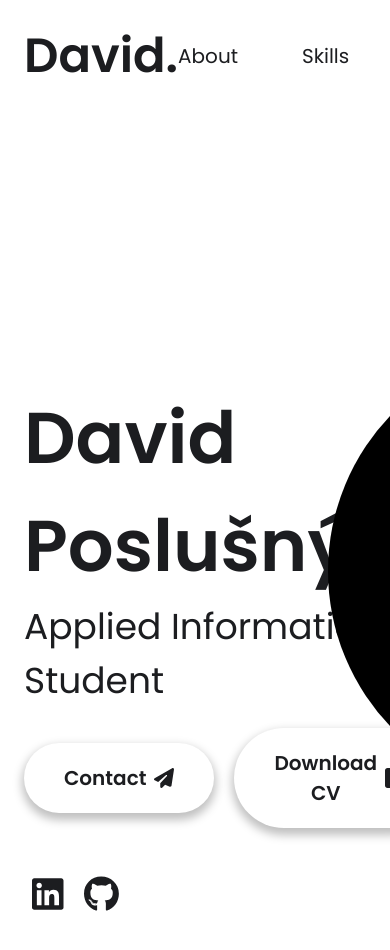
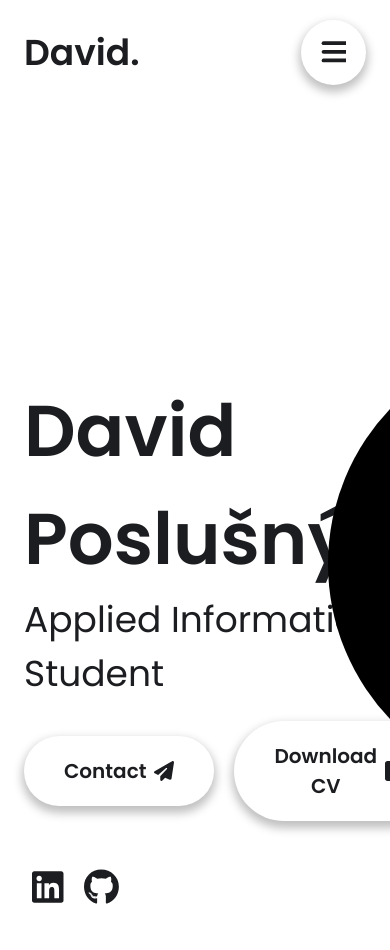
Before and after one commit to itsDaiton/portfolio, a React (Vite) app: page / in a window 390 px wide. Shown: the top 950 px of the page. Built offline with nearby package versions, Linux system fonts and the light colour scheme.

Commit message:
responsive navbar

```diff
--- a/src/components/Navbar.jsx
+++ b/src/components/Navbar.jsx
@@ -1,12 +1,73 @@
 import React from 'react'
 import { navigation } from '../../utils/data'
-import { motion } from 'framer-motion'
+import { motion, useCycle } from 'framer-motion'
+
+const Path = (props) => {
+  return (
+    <motion.path
+    fill='transparent'
+    strokeWidth='3'
+    stroke='#1c1d20'
+    strokeLinecap='round'
+    {...props}
+  />
+  )
+}
+
+const MenuToggle = ({ toggle }) => (
+  <button
+    onClick={toggle}
+  >
+    <svg
+      width='25'
+      height='25'
+      viewBox='0 0 20 20'>
+      <Path
+        variants={{
+          closed: {
+            d: 'M 2 2.5 L 20 2.5'
+          },
+          open: {
+            d: 'M 3 16.5 L 17 2.5'
+          }
+        }}
+      />
+      <Path
+        d='M 2 9.423 L 20 9.423'
+        variants={{
+          closed: {
+            opacity: 1
+          },
+          open: {
+            opacity: 0
+          }
+        }}
+        transition={{
+          duration: 0.1
+        }}
+      />
+      <Path
+        variants={{
+          closed: {
+            d: 'M 2 16.346 L 20 16.346'
+          },
+          open: {
+            d: 'M 3 2.5 L 17 16.346'
+          }
+        }}
+      />
+    </svg>
+  </button>
+)
 
 const Navbar = () => {
+
+  const [isOpen, toggleOpen] = useCycle(false, true)
+
   return (
     <div className='flex justify-between items-center w-full py-5 font-poppins text-[#1c1d20]'>
-      <div className='text-[48px] font-semibold'>David.</div>
-      <ul className='list-none flex justify-end items-center flex-1 space-x-16'>
+      <div className='md:text-[48px] text-[36px] font-semibold'>David.</div>
+      <ul className='list-none md:flex hidden justify-end items-center flex-1 space-x-16'>
         {navigation.map((link) => (
           <motion.li
             key={link.id}
@@ -22,6 +83,50 @@ const Navbar = () => {
           </motion.li>
         ))}
       </ul>
+      <div className='md:hidden flex flex-1 justify-end items-center'>
+        <motion.nav
+          initial={false}
+          animate={isOpen ? 'open' : 'closed'}
+          custom='100%'
+          className='button-shadow items-center flex justify-center rounded-full py-5 px-5'
+        >
+          <MenuToggle toggle={() => toggleOpen()}/>
+        </motion.nav>
+        <motion.div
+          className={`${isOpen ? 'flex' : 'hidden'} px-6 py-4 button-shadow absolute top-28 right-4 mx-4 rounded-xl`}
+          animate={isOpen ? 'open' : 'closed'}
+          variants={{
+            open: {
+              x: 0,
+              y: 0,
+              opacity: 1,
+              transition: {
+                type: 'tween',
+                delay: 0.2,
+                duration: 1,
+                ease: 'easeOut'
+              }
+            },
+            closed: {
+              opacity: 0,
+              y: 50
+            }
+          }}
+        >
+          <ul className='list-none flex flex-col justify-end items-center flex-1 space-y-2'>
+            {navigation.map((link) => (
+              <li
+                key={link.id}
+                className='cursor-pointer text-[20px]'
+              >
+                <a href={`#${link.title.toLowerCase()}`}>
+                  {link.title}
+                </a>
+              </li>
+            ))}
+          </ul>
+        </motion.div>
+      </div>
     </div>
   )
 }
```
